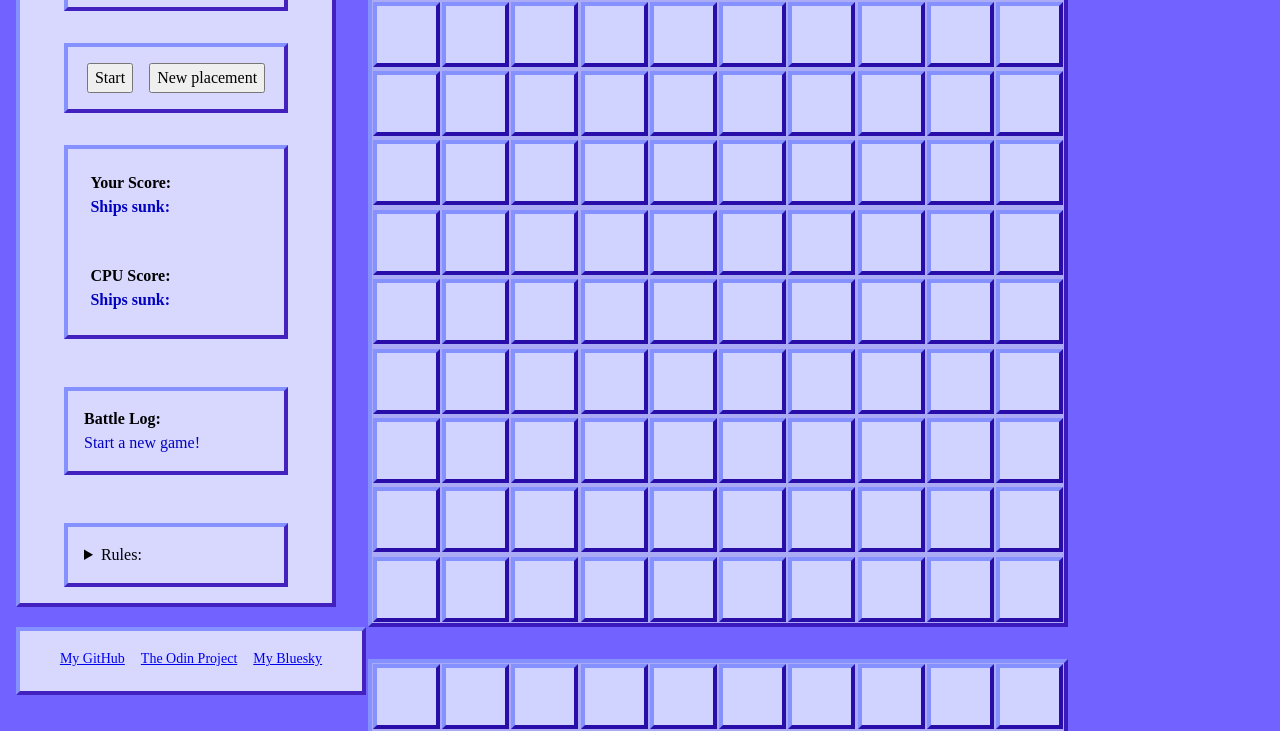
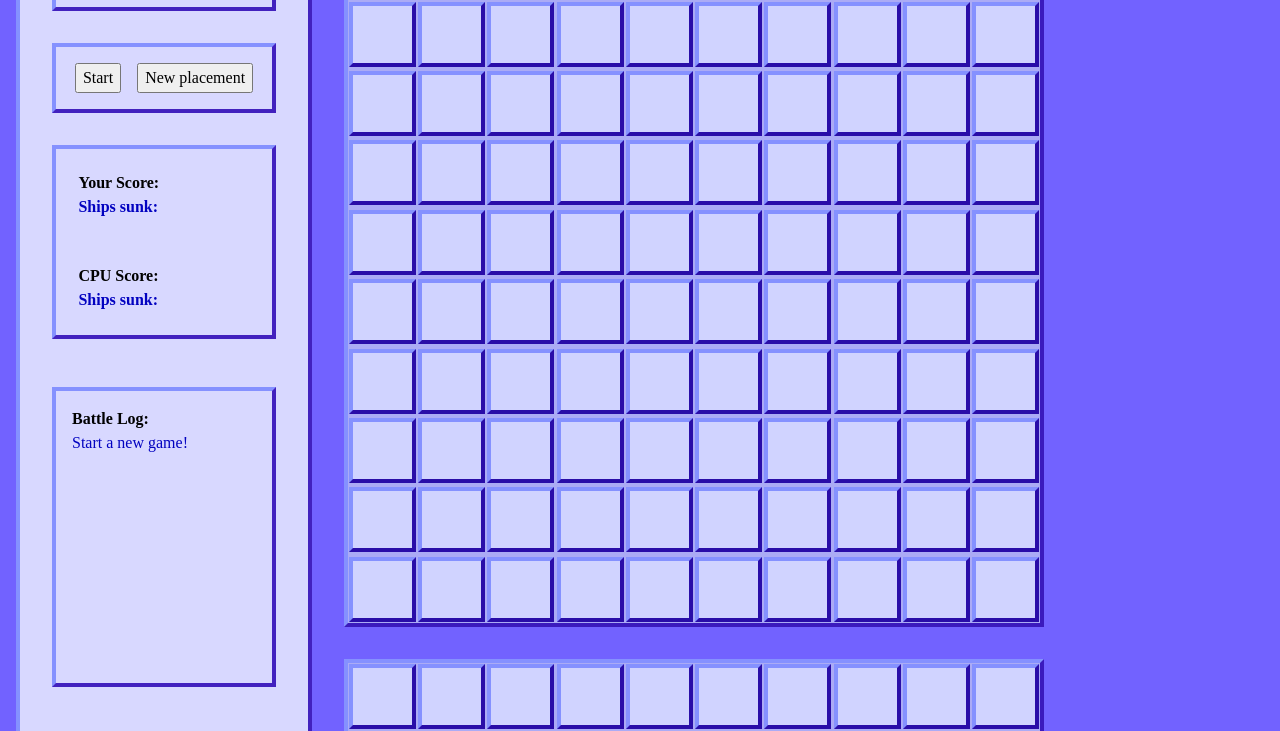
Before and after one commit to SapphicBear/BattleShip, a website built with webpack: page src/index.html in a window 1280 px wide. Shown: the part 89-820 px from the top of the page. Built offline with nearby package versions, Linux system fonts and the light colour scheme.

Commit message:
typo fix

```diff
--- a/src/styles.css
+++ b/src/styles.css
@@ -56,8 +56,8 @@
 }
 main {
     display: grid;
-    grid-template-columns: 40ch 2fr;
-    grid-template-rows: 85vh;
+    grid-auto-flow: column;
+    grid-template-columns: 0.5fr 2fr;
     gap: 2rem;
     padding: 1rem;
 }
@@ -69,10 +69,10 @@
     padding: 1rem;
 }
 .info-area {
-    overflow-y: scroll;
-    scrollbar-width: thin;
-    scrollbar-color: rgb(216, 216, 255) rgb(133, 145, 255);
-    grid-column: 1;
+
+    .title {
+        width: 28ch;
+    }
     gap: 2rem;
     text-align: center;
     display: flex;
@@ -80,10 +80,6 @@
     justify-content: flex-start;
     align-items: center;
     padding-top: 1rem;
-
-    .title {
-        width: 28ch;
-    }
 
     .button-area {
         width: 28ch;
@@ -127,10 +123,8 @@
         min-width: 28ch;
         summary {
             text-align: left;
-            max-width: 28ch;
         }
         > ul {
-        max-width: 26ch;
         display: flex;
         flex-direction: column;
         text-align: left;
@@ -140,7 +134,6 @@
 }
 
 .game-area {
-    grid-column: 2;
     display: flex;
     flex-wrap: wrap;
     justify-items: center;
@@ -205,17 +198,15 @@
     }
 }
 footer {
-    margin-left: 1rem;
-    margin-bottom: 1rem;
-    place-self: left;
-    left: 1rem;
-    width: 350px;
+    position: relative;
+    bottom: 4rem;
+    place-self: center;
+
+    width: 500px;
+    padding: 1rem;
     & > ul {
-        font-size: 14px;
         display: flex;
-        flex-direction: row;
-        align-items: center;
-        justify-content: center;
-        gap: 1rem;
-        }
+        gap: 2rem;
+        justify-content: space-around;
+    }
 }
```
